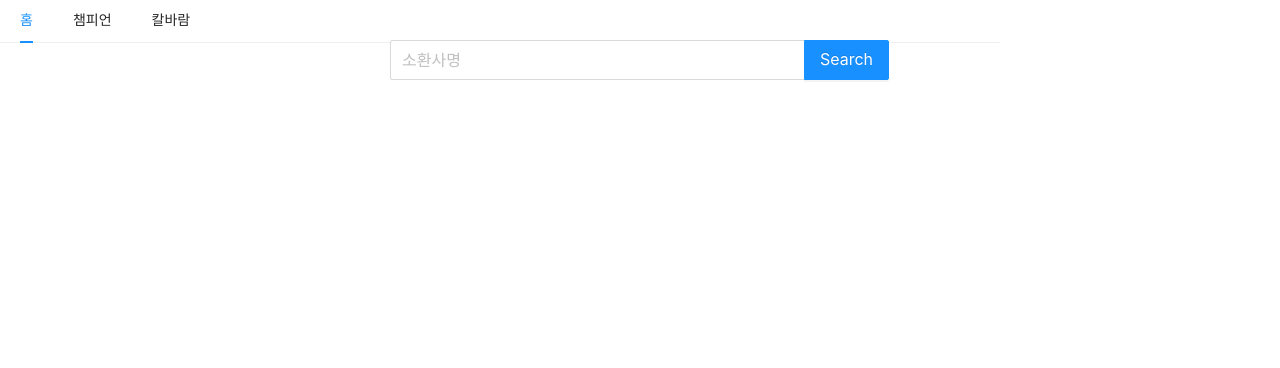
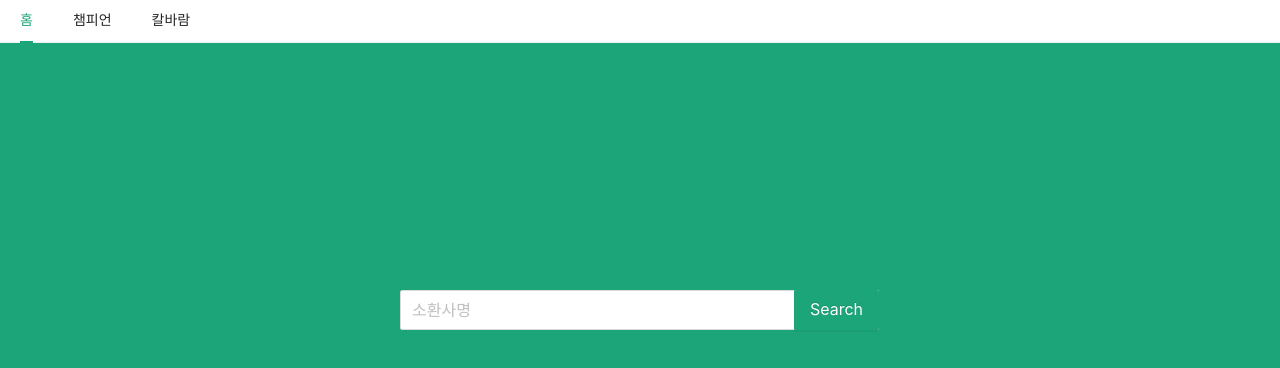
Before and after one commit to Madlar/MYGG, a React (Create React App) app in the folder client/: page / in a window 1280 px wide. Shown: the top 368 px of the page. Built offline with nearby package versions, Linux system fonts and the light colour scheme.

Commit message:
craco, craco-less 로 antd 커스텀, LandingPage 수정

```diff
--- /dev/null
+++ b/client/craco.config.js
@@ -0,0 +1,17 @@
+const CracoLessPlugin = require('craco-less');
+
+module.exports = {
+    plugins: [
+        {
+            plugin: CracoLessPlugin,
+            options: {
+                lessLoaderOptions: {
+                    lessOptions: {
+                        modifyVars: { '@primary-color': '#1DA57A' },
+                        javascriptEnabled: true,
+                    },
+                },
+            },
+        },
+    ],
+};
--- a/client/src/App.js
+++ b/client/src/App.js
@@ -1,6 +1,6 @@
 import * as React from "react";
 import { Routes, Route, Outlet, Link } from "react-router-dom";
-import './App.css';
+import './App.less';
 import LandingPage from "./components/views/LandingPage/LandingPage";
 import ChampionPage from "./components/views/ChampionPage/ChampionPage";
 import ArmaPage from "./components/views/ArmaPage/ArmaPage";
--- a/client/src/App.css
+++ b/client/src/App.less
@@ -1,3 +1,5 @@
+@import '~antd/dist/antd.less';
+
 .App {
   text-align: center;
 }
--- a/client/src/components/views/LandingPage/LandingPage.js
+++ b/client/src/components/views/LandingPage/LandingPage.js
@@ -19,9 +19,8 @@ function LandingPage() {
   }
 
   return (
-    <div>
-      <Space>
-      <div style={{ display: 'flex', width:'500px' }}>
+    <div style={{ display: 'flex', justifyContent: 'center', backgroundColor: '#1da57a' }}>
+      <div style={{ display: 'flex', width:'500px', height: '100vh', padding: '10px', marginTop: '30vh' }}>
         <Search
           placeholder="소환사명"
           enterButton="Search"
@@ -31,7 +30,6 @@ function LandingPage() {
           onSearch={onSearchHandler}
         />
       </div>
-      </Space>
     </div>
   )
 
--- a/client/src/components/views/NavBar/NavBar.js
+++ b/client/src/components/views/NavBar/NavBar.js
@@ -40,8 +40,8 @@ function NavBar() {
       <div>
       {/* A "layout route" is a good place to put markup you want to
         share across all the pages on your site, like navigation. */}
-        <nav style={{ display: 'flex', alignItems: 'center' }}>
-          <div style={{ width:'1000px' }}>
+        <nav style={{ display: 'flex', alignItems: 'center', justifyContent: 'center', backgroundColor: '#1da57a' }}>
+          <div style={{ width:'1300px' }}>
             <Menu mode='horizontal'>
               <Menu.Item key="home">
                 <Link to="/">홈</Link>
@@ -68,7 +68,7 @@ function NavBar() {
     <div>
     {/* A "layout route" is a good place to put markup you want to
         share across all the pages on your site, like navigation. */}
-      <nav style={{ display: 'flex', alignItems: 'center' }}>
+      <nav style={{ display: 'flex', alignItems: 'center', justifyContent: 'center', backgroundColor: '#1da57a' }}>
         <div style={{ width:'1000px' }}>
           <Menu mode='horizontal'>
             <Menu.Item key="home">
--- a/client/src/index.js
+++ b/client/src/index.js
@@ -5,7 +5,6 @@ import { Provider } from 'react-redux';
 import './index.css';
 import App from './App';
 import reportWebVitals from './reportWebVitals';
-import 'antd/dist/antd.css'
 
 import Reducer from './_reducers'
 import { applyMiddleware, createStore } from 'redux'
```
Also changed, not shown: client/package.json (+6 -4 lines), 1 other file (tests, documents, lock files or other folders).
